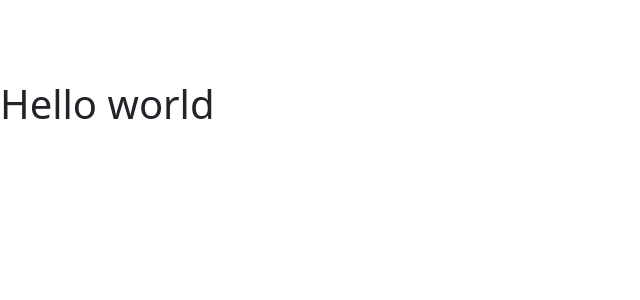
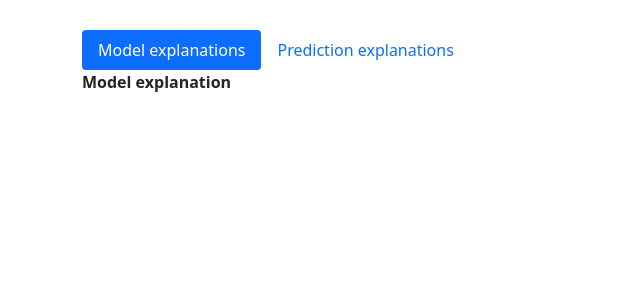
Before and after one commit to wmeints/plsexplain, a React app in the folder client/: page / in a window 1280 px wide. Shown: the top 300 px of the page, without its empty margins (0-640 px from the left). Built offline with nearby package versions, Linux system fonts and the light colour scheme.

Commit message:
Add component structure

```diff
--- a/client/package.json
+++ b/client/package.json
@@ -25,11 +25,13 @@
     "eslint-config-airbnb-typescript": "^12.3.1",
     "eslint-plugin-import": "^2.23.4",
     "eslint-plugin-jsx": "^0.1.0",
+    "eslint-plugin-prettier": "^3.4.0",
     "eslint-plugin-react": "^7.24.0",
     "eslint-plugin-react-hooks": "^4.2.0",
     "html-webpack-plugin": "^5.3.2",
     "mini-css-extract-plugin": "^1.6.0",
     "node-sass": "^6.0.1",
+    "prettier": "^2.3.1",
     "sass-loader": "^12.1.0",
     "webpack": "^5.40.0",
     "webpack-cli": "^4.7.2",
--- a/client/src/components/App.scss
+++ b/client/src/components/App.scss
@@ -1,5 +1,5 @@
 @import "~bootstrap/scss/bootstrap";
 
 body {
-    padding-top: 80px;
+    padding-top: 30px;
 }
--- a/client/src/components/App.tsx
+++ b/client/src/components/App.tsx
@@ -1,8 +1,13 @@
 import React from 'react';
 import './App.scss';
+import DashboardContent from './DashboardContent';
+import Navigation from './Navigation';
 
 const App = () => (
-    <h1>Hello world</h1>
+    <div className="container">
+        <Navigation section="model"/>
+        <DashboardContent section="model"/>
+    </div>
 );
 
 export default App;
--- /dev/null
+++ b/client/src/components/DashboardContent.tsx
@@ -0,0 +1,19 @@
+import React from 'react';
+import ModelExplanationDashboard from './ModelExplanationDashboard';
+import PredictionExplanationDashboard from './PredictionExplanationDashboard';
+
+type DashboardContentSection = 'model' | 'prediction';
+
+interface DashboardContentProps {
+    section: DashboardContentSection
+}
+
+const DashboardContent = (props: DashboardContentProps) => {
+    if(props.section === 'model') {
+        return <ModelExplanationDashboard/>;
+    } else {
+        return <PredictionExplanationDashboard/>;
+    }
+};
+
+export default DashboardContent;
--- /dev/null
+++ b/client/src/components/ModelExplanationDashboard.tsx
@@ -0,0 +1,9 @@
+import React from 'react';
+
+const ModelExplanationDashboard = () => {
+    return (
+        <strong>Model explanation</strong>
+    );
+};
+
+export default ModelExplanationDashboard;
--- /dev/null
+++ b/client/src/components/Navigation.tsx
@@ -0,0 +1,34 @@
+import React from 'react';
+
+type NavigationSection = "model" | "prediction";
+
+interface NavigationProps {
+    section: NavigationSection
+    onSectionChanged?(section: string): void
+}
+
+const Navigation = (props: NavigationProps) => {
+    const onNavigateModelExplanations = () => props.onSectionChanged && props.onSectionChanged('model');
+    const onNavigatePredictionExplanations = () => props.onSectionChanged && props.onSectionChanged('prediction');
+
+    return (
+        <ul className="nav nav-pills">
+            <li className="nav-item">
+                <a
+                    href="#"
+                    className={`nav-link ${props.section == 'model' ? 'active' : ''}`}
+                    onClick={onNavigateModelExplanations}
+                >Model explanations</a>
+            </li>
+            <li className="nav-item">
+                <a
+                    href="#"
+                    className={`nav-link ${props.section == 'prediction' ? 'active' : ''}`}
+                    onClick={onNavigatePredictionExplanations}
+                >Prediction explanations</a>
+            </li>
+        </ul>
+    );
+};
+
+export default Navigation;
--- /dev/null
+++ b/client/src/components/PredictionExplanationDashboard.tsx
@@ -0,0 +1,9 @@
+import React from 'react';
+
+const PredictionExplanationDashboard = () => {
+    return (
+        <strong>Prediction level explanation</strong>
+    )
+};
+
+export default PredictionExplanationDashboard;
--- a/client/webpack.config.js
+++ b/client/webpack.config.js
@@ -4,6 +4,7 @@ const MiniCssExtractPlugin = require('mini-css-extract-plugin');
 const CopyWebpackPlugin = require('copy-webpack-plugin');
 
 module.exports = {
+    mode: 'development',
     entry: {
       index: {
           import: path.resolve(__dirname, 'src/index.tsx'),
```
Also changed, not shown: client/src/components/FeatureImportance.tsx (added, +13 -0 lines), 1 other file (tests, documents, lock files or other folders).
